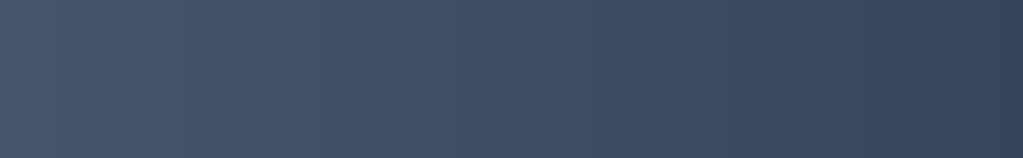
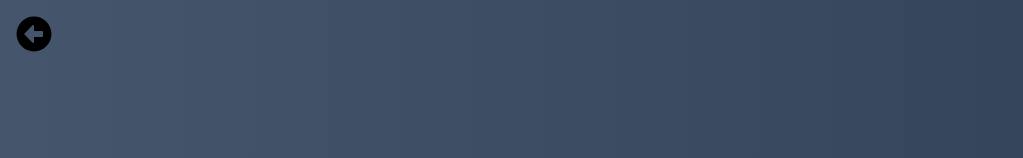
Before and after one commit to Geetika1214/career-counselling, a React (Vite) app in the folder frontend/: page /quiz in a window 1280 px wide. Shown: the top 158 px of the page, without its empty margins (0-1023 px from the left). Built offline with nearby package versions, Linux system fonts and the light colour scheme.

Commit message:
basic done

```diff
--- a/frontend/src/pages/Quiz.jsx
+++ b/frontend/src/pages/Quiz.jsx
@@ -1,4 +1,6 @@
 import React, { useState } from "react";
+import { Link } from "react-router-dom";
+import { FaArrowAltCircleLeft } from "react-icons/fa";
 
 const dummyQuestions = [
   { question: "What does HTML stand for?", options: ["Hyper Text Markup Language", "High Tech Machine Learning", "Hyperlink and Text Markup Language", "Home Tool Markup Language"] },
@@ -24,6 +26,14 @@ const Quiz = () => {
       {/* View 1: Welcome Screen */}
       {view === "welcome" && (
         <div className="flex w-full max-w-2xl bg-gray-300 p-10 rounded-lg shadow-lg h-120">
+          {/* Back Button */}
+          <Link
+            to="/"
+            className="absolute top-4 left-4 text-gray-700 hover:text-black transition flex items-center space-x-2"
+          >
+            <span className="text-4xl text-black" ><FaArrowAltCircleLeft /> </span>
+          </Link>
+
           <div className="w-1/2 flex flex-col justify-center items-center">
             <h1 className="text-3xl font-bold text-gray-800">Welcome to the Quiz</h1>
             <p className="text-gray-600 mt-2">Test your knowledge!</p>
--- a/frontend/src/pages/Roadmap.jsx
+++ b/frontend/src/pages/Roadmap.jsx
@@ -1,8 +1,10 @@
 import React from "react";
+import Navbar from "../components/Navbar";
 
 const Roadmap = () => {
   return (
     <div className="min-h-screen flex flex-col items-center justify-center bg-gray-100 text-gray-800">
+       <Navbar />
       <h1 className="text-4xl font-bold">🚀 Roadmap</h1>
       <p className="text-lg text-gray-600 mt-4">
         Future enhancements will be added soon. Stay tuned! 😊
```
